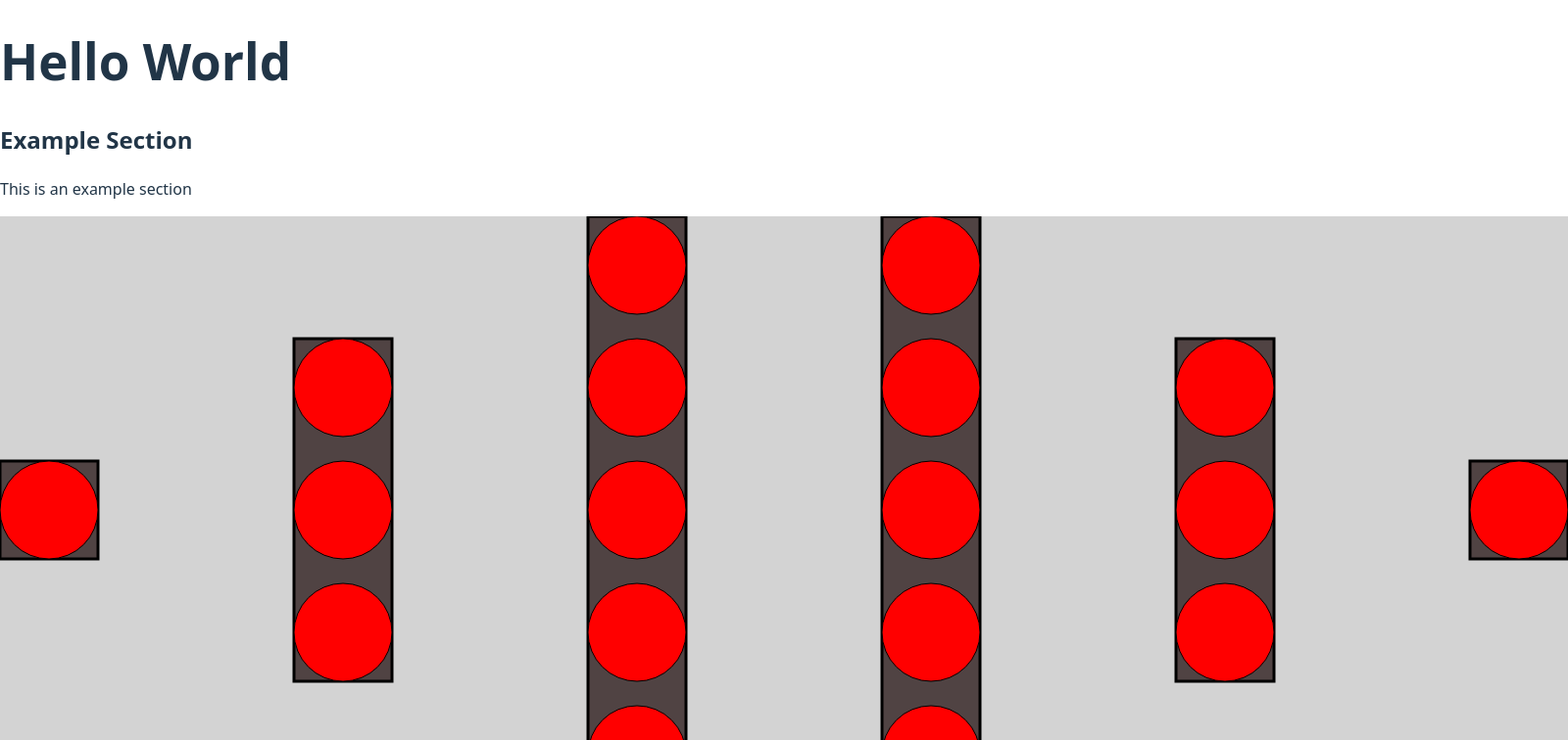
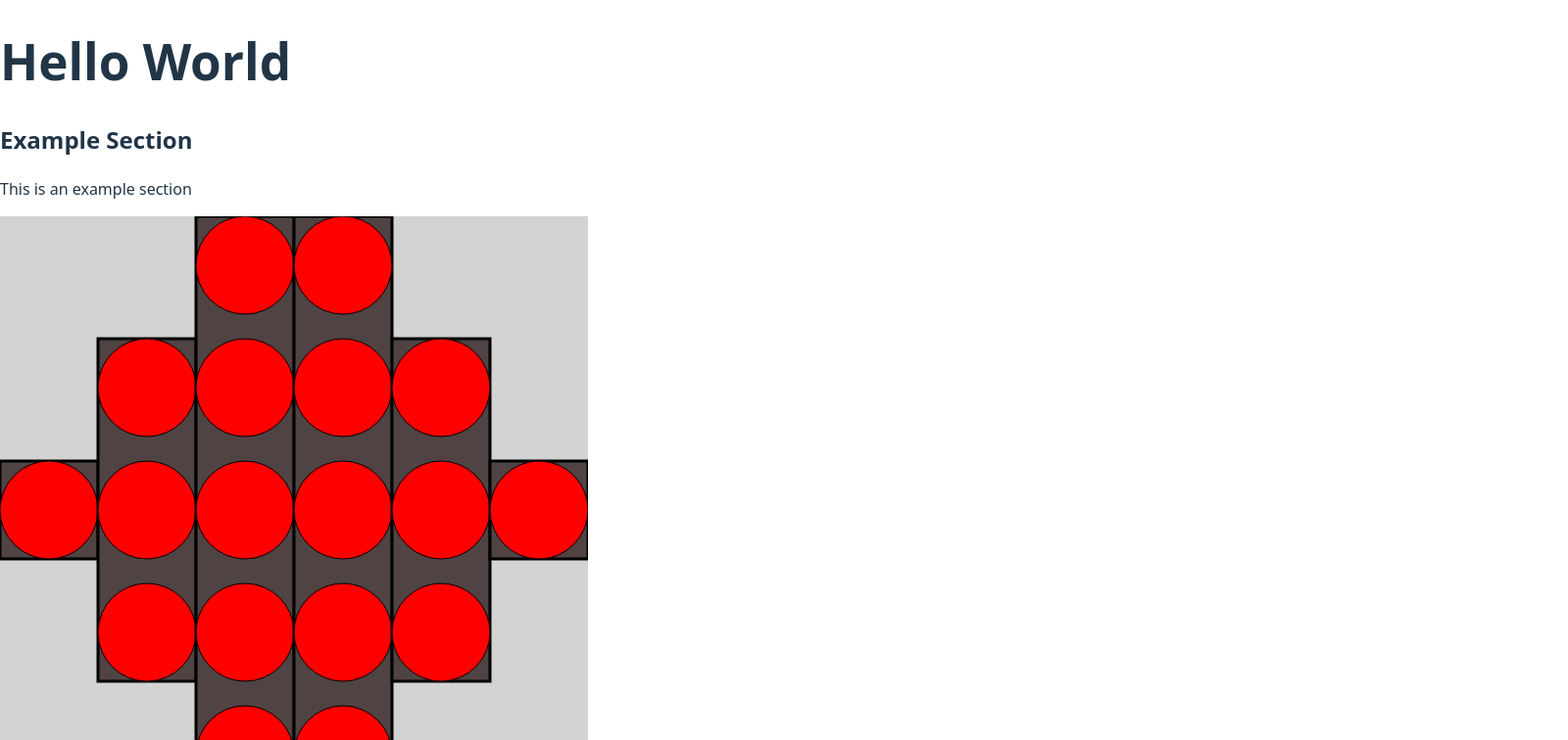
Before and after one commit to LyleW473/ImageClassifierVisualisation, a React (Vite) app in the folder frontend/: page / in a window 1280 px wide. Shown: the top 756 px of the page at 98% size, 1600 px wide, since content can reach past the window. Built offline with nearby package versions, Linux system fonts and the light colour scheme.

Commit message:
refactor: Added functions for calculating the canvas width and height.

```diff
--- a/frontend/src/App.tsx
+++ b/frontend/src/App.tsx
@@ -2,10 +2,11 @@ import Heading from './components/Heading'
 import Section from './components/Section'
 import StartButton from './components/StartButton'
 import NeuralNetwork from './components/NeuralNetwork'
+import { calculateCanvasHeight, calculateCanvasWidth } from './canvas/utils'
 
 function App() {
   const neuronsPerLayer = [1, 3, 5, 5, 3, 1];
-  const gapBetweenLayersX = 200;
+  const gapBetweenLayersX = 0;
   const neuronRadius = 50;
   const neuronSpacingY = 25;
   const neuronActiveColour = "green";
@@ -15,15 +16,8 @@ function App() {
   const canvasPaddingY = 0;
   const canvasPaddingX = 0;
 
-  const maxNeurons = Math.max(...neuronsPerLayer);
-  const totalNeuronHeight = maxNeurons * (2 * neuronRadius);
-  const totalSpacing = (maxNeurons - 1) * neuronSpacingY;
-  const layerHeight = totalNeuronHeight + totalSpacing;
-  const canvasHeight = layerHeight + (2 * canvasPaddingY);
-
-  // Calculate canvas width based on the number of layers and the gap between them
-  const totalNetworkWidth = neuronsPerLayer.length * (2 * neuronRadius) + (neuronsPerLayer.length - 1) * gapBetweenLayersX;
-  const canvasWidth = totalNetworkWidth + (2 * canvasPaddingX);
+  const canvasHeight = calculateCanvasHeight(neuronsPerLayer, neuronRadius, neuronSpacingY, canvasPaddingY);
+  const canvasWidth = calculateCanvasWidth(neuronsPerLayer, neuronRadius, gapBetweenLayersX, canvasPaddingX);
 
   return (
     <>
--- /dev/null
+++ b/frontend/src/canvas/utils.tsx
@@ -0,0 +1,28 @@
+const calculateCanvasWidth = (
+                            neuronsPerLayer:number[],
+                            neuronRadius:number,
+                            gapBetweenLayersX:number,
+                            canvasPaddingX:number
+                            ) => {
+    // Calculates the width of the canvas based on the number of layers and the gap between them, adding padding
+    const totalNetworkWidth = neuronsPerLayer.length * (2 * neuronRadius) + (neuronsPerLayer.length - 1) * gapBetweenLayersX;
+    const canvasWidth = totalNetworkWidth + (2 * canvasPaddingX);
+    return canvasWidth;
+}
+
+const calculateCanvasHeight = (
+                            neuronsPerLayer:number[],
+                            neuronRadius:number,
+                            neuronSpacingY:number,
+                            canvasPaddingY:number
+                            ) => {
+    // Calculates the height of the canvas based on the number of neurons in the largest layer and the spacing between them, adding padding
+    const maxNeurons = Math.max(...neuronsPerLayer);
+    const totalNeuronHeight = maxNeurons * (2 * neuronRadius);
+    const totalSpacing = (maxNeurons - 1) * neuronSpacingY;
+    const layerHeight = totalNeuronHeight + totalSpacing;
+    const canvasHeight = layerHeight + (2 * canvasPaddingY);
+    return canvasHeight;
+}
+
+export { calculateCanvasWidth, calculateCanvasHeight };
```
